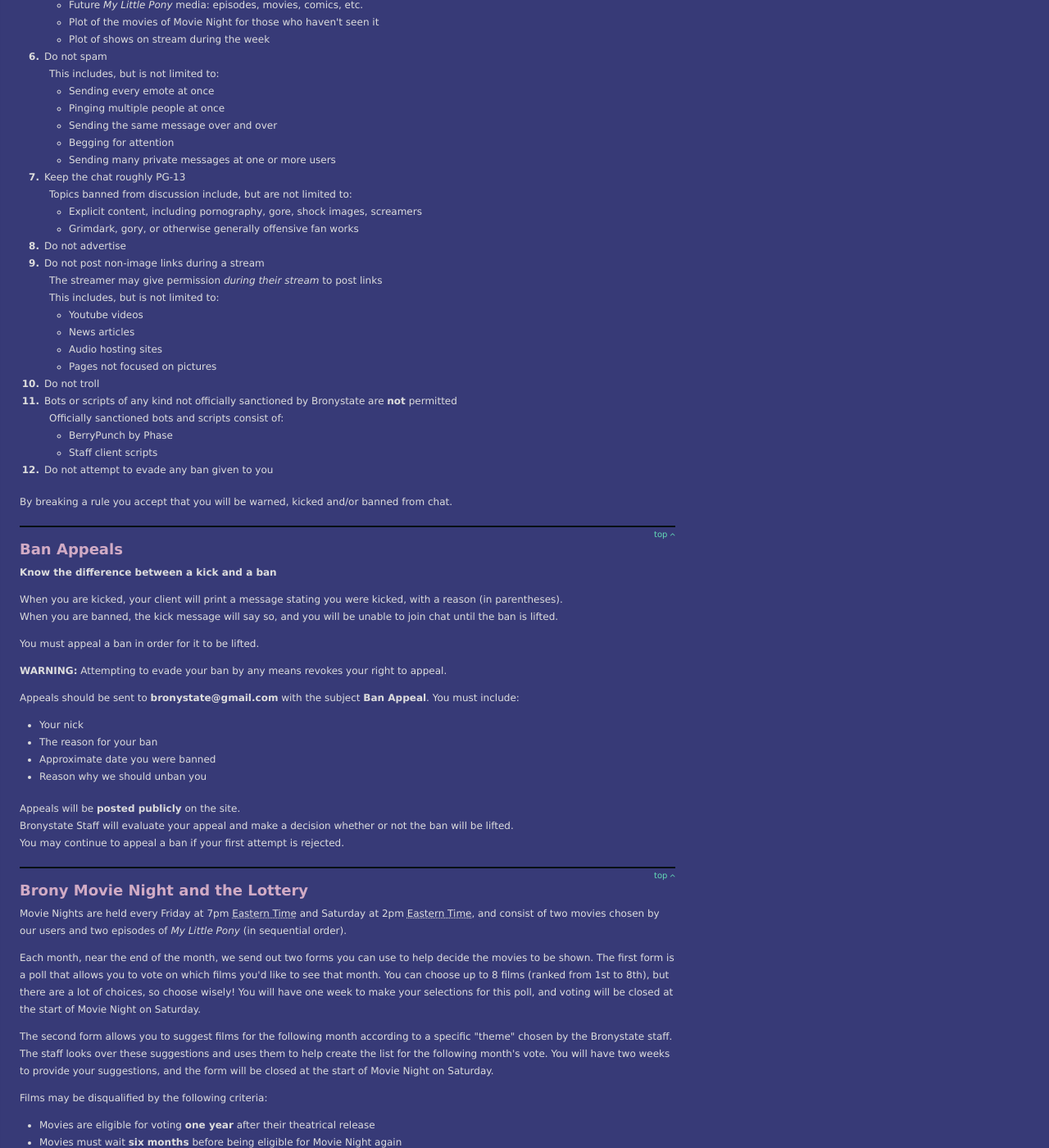
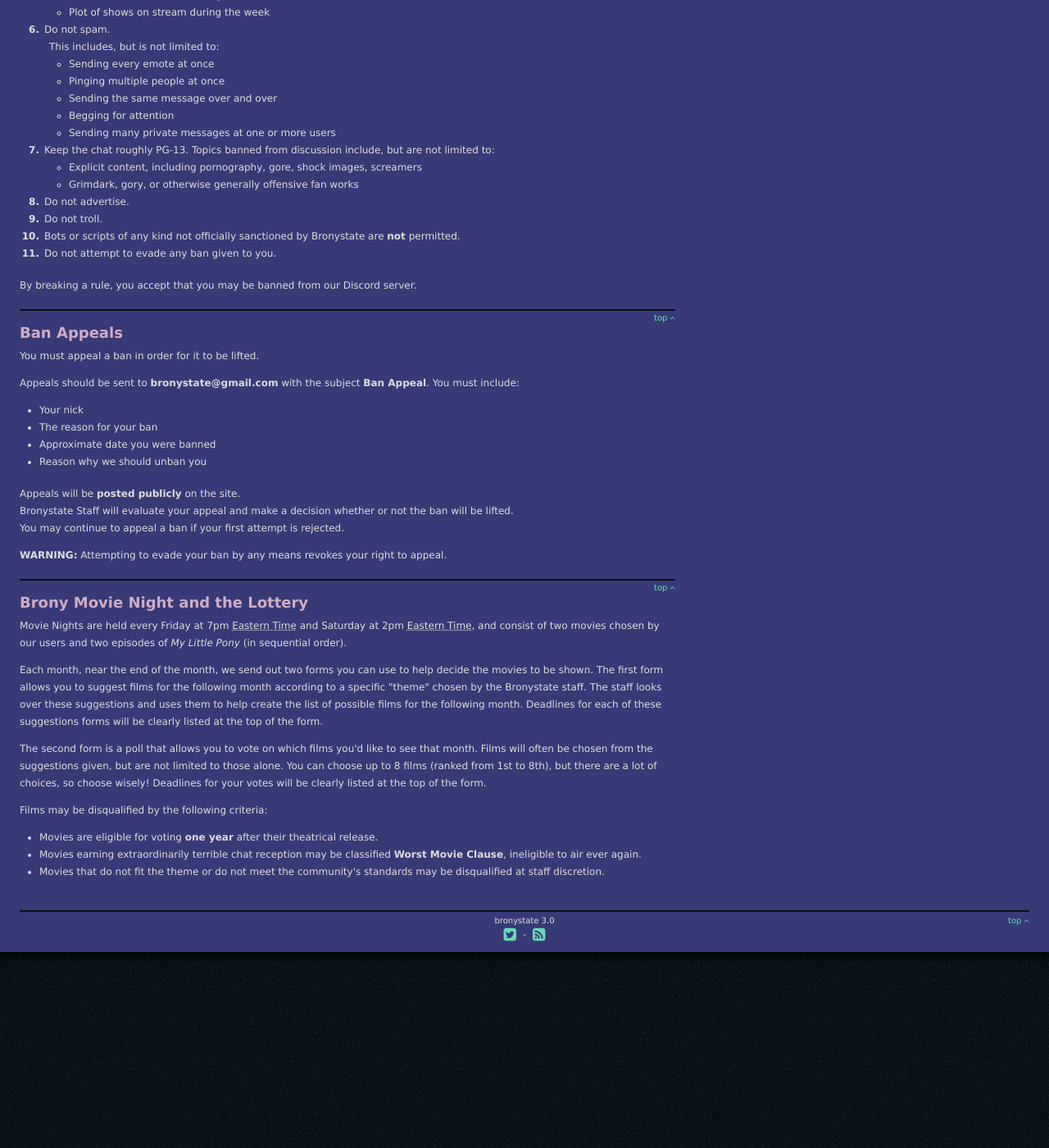
Before and after one commit to Bronystate/brstv3, a Jekyll site: the page built from index_rules.md, in a window 1280 px wide and 1400 px high, scrolled down 593 px. Shown: the whole window at 82% size. Built offline with Jekyll 4.4.1, drawn with Linux system fonts in a browser that asks for light colours; nearby versions of some CDN libraries; our own code applies the rules of GitHub Pages for plain Markdown files; some of the changed text lies outside the part shown.

Commit message:
Update index_rules.md

```diff
--- a/index_rules.md
+++ b/index_rules.md
@@ -7,67 +7,48 @@ permalink: /rules/
 
 # Rules
 
-We enforce [PonyChat Network Rules](https://ponychat.net/network-rules/) at Bronystate
-
-Bronystate Staff reserves the right to enforce rules at their discretion
-These rules are subject to change at staff discretion with or without prior notice
+Bronystate Staff reserves the right to enforce the rules at their discretion.
+These rules are subject to change at staff discretion with or without prior notice.
 
 * * * * *
 
 ## Code of Conduct
 
-By using Bronystate chat you agree to these guidelines:
+By using Bronystate's Discord server, you agree to these guidelines:
 
- 1. Use common sense -- don't act the way you wouldn't want someone else to
- 2. We ask that you speak English in chat
- 3. You must be 14 years of age or older to chat
+ 1. Use common sense -- don't act the way you wouldn't want someone else to.
+ 2. We ask that you speak English in chat.
+ 3. You must be 14 years of age or older.
  4. Treat other users with respect. If a mod tells you to stop, **stop**.
- 5. Do not post spoilers of any kind
+ 5. Do not post spoilers of any kind, except in the designated #spoilers channel.
     Subjects not to be spoiled include, but are not limited to:
     - Future *My Little Pony* media: episodes, movies, comics, etc.
     - Plot of the movies of Movie Night for those who haven't seen it
     - Plot of shows on stream during the week
- 6. Do not spam
+ 6. Do not spam.
     This includes, but is not limited to:
     - Sending every emote at once
     - Pinging multiple people at once
     - Sending the same message over and over
     - Begging for attention
     - Sending many private messages at one or more users
- 7. Keep the chat roughly PG-13
+ 7. Keep the chat roughly PG-13.
     Topics banned from discussion include, but are not limited to:
     - Explicit content, including pornography, gore, shock images, screamers
     - Grimdark, gory, or otherwise generally offensive fan works
- 8. Do not advertise
- 9. Do not post non-image links during a stream
-    The streamer may give permission *during their stream* to post links
-    This includes, but is not limited to:
-    - Youtube videos
-    - News articles
-    - Audio hosting sites
-    - Pages not focused on pictures
-10. Do not troll
-11. Bots or scripts of any kind not officially sanctioned by Bronystate are **not** permitted
-    Officially sanctioned bots and scripts consist of:
-    - BerryPunch by Phase
-    - Staff client scripts
-12. Do not attempt to evade any ban given to you
+ 8. Do not advertise.
+ 9. Do not troll.
+10. Bots or scripts of any kind not officially sanctioned by Bronystate are **not** permitted.
+11. Do not attempt to evade any ban given to you.
 
-By breaking a rule you accept that you will be warned, kicked and/or banned from chat.
+By breaking a rule, you accept that you may be banned from our Discord server.
 
 * * * * *
 {% include meta_backtotop.html %}
 
 ## Ban Appeals
 
-**Know the difference between a kick and a ban**
-
-When you are kicked, your client will print a message stating you were kicked, with a reason (in parentheses).
-When you are banned, the kick message will say so, and you will be unable to join chat until the ban is lifted.
-
 You must appeal a ban in order for it to be lifted.
-
-**WARNING:** Attempting to evade your ban by any means revokes your right to appeal.
 
 Appeals should be sent to **bronystate@gmail.com** with the subject **Ban Appeal**. You must include:
 
@@ -91,18 +74,17 @@ Movie Nights are held every Friday at 7pm Eastern Time and Saturday at 2pm Easte
 movies chosen by our users and two episodes of *My Little Pony* (in sequential order).
 
 Each month, near the end of the month, we send out two forms you can use to help decide the movies to be shown.
-The first form is a poll that allows you to vote on which films you'd like to see that month.  You can choose up
-to 8 films (ranked from 1st to 8th), but there are a lot of choices, so choose wisely!  You will have one week to
-make your selections for this poll, and voting will be closed at the start of Movie Night on Saturday.
+The first form allows you to suggest films for the following month according to a specific "theme" chosen by the
+Bronystate staff.  The staff looks over these suggestions and uses them to help create the list of possible films for
+the following month.  Deadlines for each of these suggestions forms will be clearly listed at the top of the form.
 
-The second form allows you to suggest films for the following month according to a specific "theme" chosen by the
-Bronystate staff.  The staff looks over these suggestions and uses them to help create the list for the following
-month's vote.  You will have two weeks to provide your suggestions, and the form will be closed at the start of Movie
-Night on Saturday.
+The second form is a poll that allows you to vote on which films you'd like to see that month.  Films will often be
+chosen from the suggestions given, but are not limited to those alone.  You can choose up to 8 films (ranked from 1st
+to 8th), but there are a lot of choices, so choose wisely!  Deadlines for your votes will be clearly listed at the
+top of the form.
 
 Films may be disqualified by the following criteria:
 
- - Movies are eligible for voting **one year** after their theatrical release
- - Movies must wait **six months** before being eligible for Movie Night again
- - Movies earning extraordinarily terrible chat reception may be classified **Worst Movie Clause**, ineligible to air ever again
- - Movies that do not fit the theme or do not meet the community's standards may be disqualified at staff discretion
+ - Movies are eligible for voting **one year** after their theatrical release.
+ - Movies earning extraordinarily terrible chat reception may be classified **Worst Movie Clause**, ineligible to air ever again.
+ - Movies that do not fit the theme or do not meet the community's standards may be disqualified at staff discretion.
```
Also changed, not shown: other parts of index_rules.md (+2 -0 lines).
